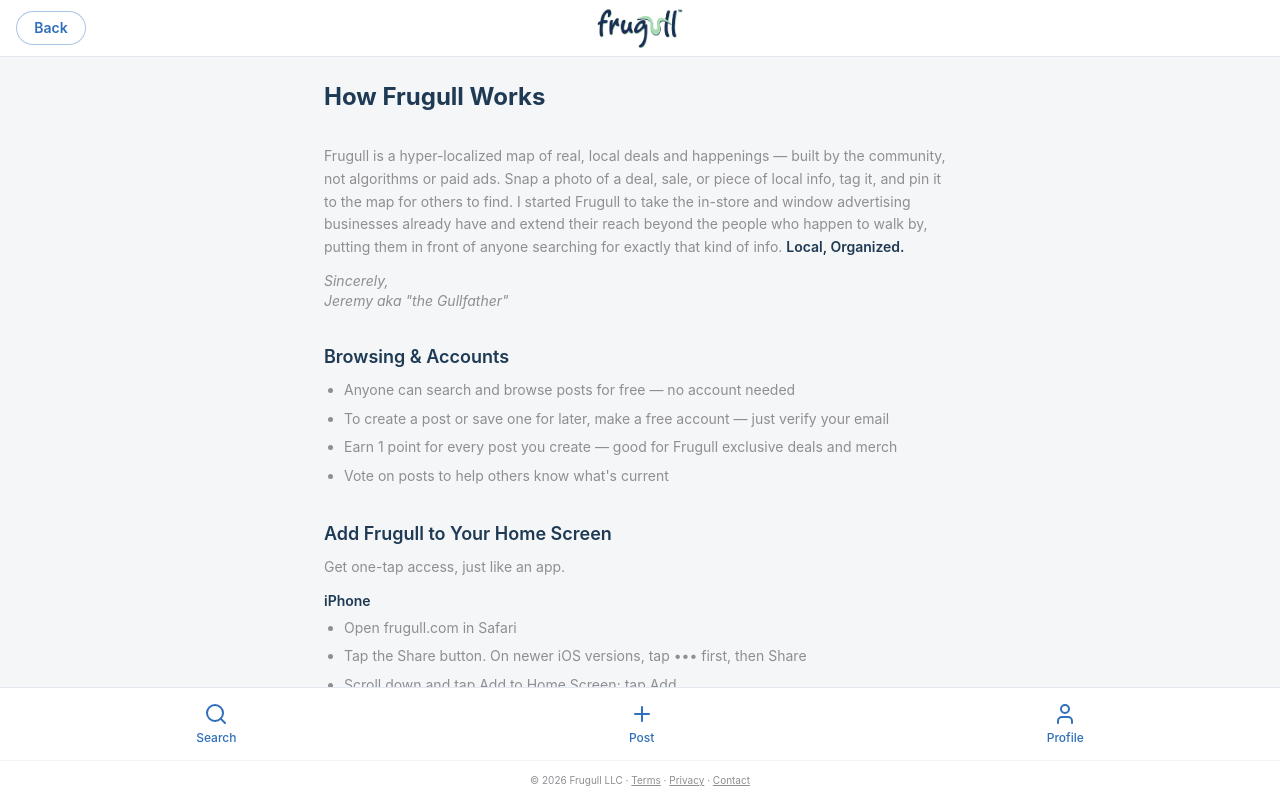
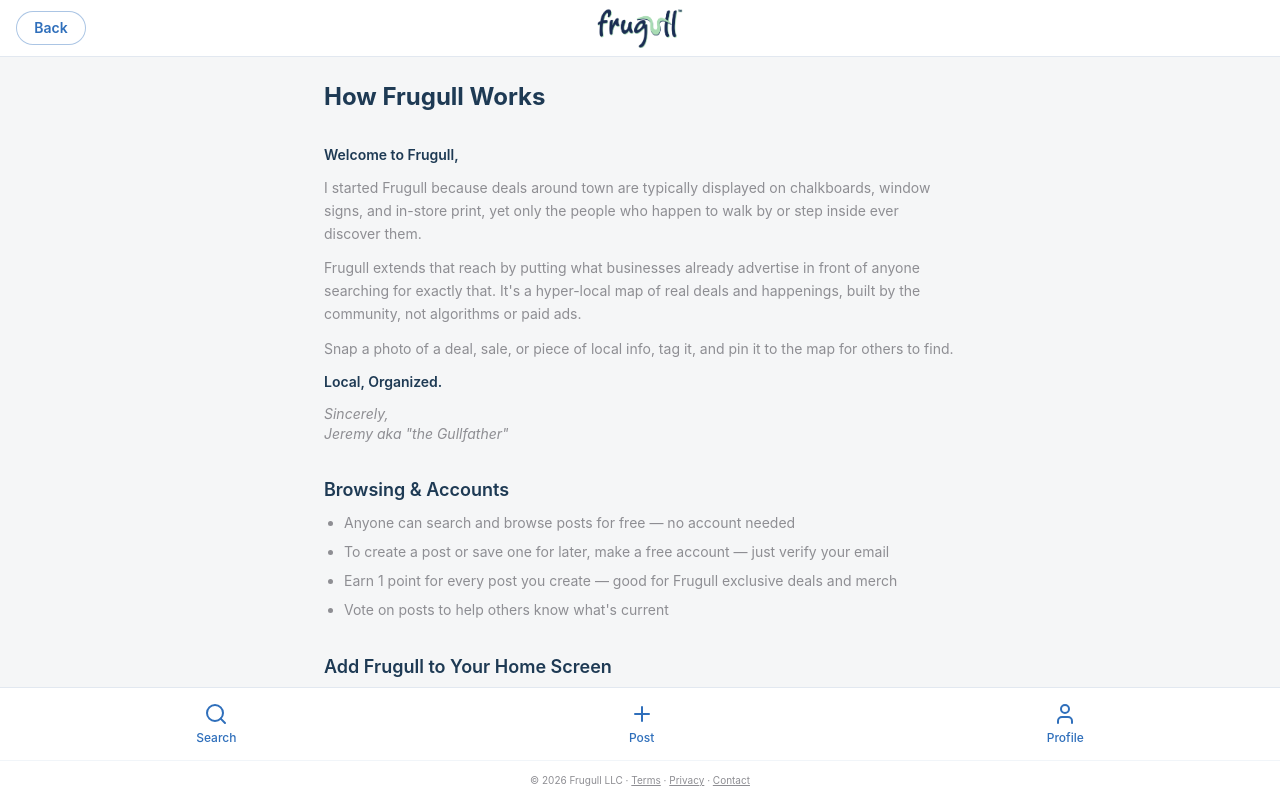
Before and after one commit to j76m/frugull-frontend, a React (Vite) app: page /how-it-works in a window 1280 px wide. Shown: the top 799 px of the page. Built offline with nearby package versions, Linux system fonts and the light colour scheme; no server answers.

Commit message:
Update How It Works intro copy

```diff
--- a/src/pages/HowItWorks.jsx
+++ b/src/pages/HowItWorks.jsx
@@ -15,15 +15,24 @@ export default function HowItWorks() {
         </div>
 
         <section>
+          <p className="text-brand-navy text-sm font-semibold mb-3">
+            Welcome to Frugull,
+          </p>
           <p className="text-brand-gray text-sm leading-relaxed mb-3">
-            Frugull is a hyper-localized map of real, local deals and happenings — built by
-            the community, not algorithms or paid ads. Snap a photo of a deal, sale, or piece
-            of local info, tag it, and pin it to the map for others to find. I started
-            Frugull to take the in-store and window advertising businesses already have and
-            extend their reach beyond the people who happen to walk by, putting them in front of
-            anyone searching for exactly that kind of info.{' '}
-            <span className="font-semibold text-brand-navy">Local, Organized.</span>
+            I started Frugull because deals around town are typically displayed on chalkboards,
+            window signs, and in-store print, yet only the people who happen to walk by or step
+            inside ever discover them.
           </p>
+          <p className="text-brand-gray text-sm leading-relaxed mb-3">
+            Frugull extends that reach by putting what businesses already advertise in front of
+            anyone searching for exactly that. It's a hyper-local map of real deals and
+            happenings, built by the community, not algorithms or paid ads.
+          </p>
+          <p className="text-brand-gray text-sm leading-relaxed mb-3">
+            Snap a photo of a deal, sale, or piece of local info, tag it, and pin it to the map
+            for others to find.
+          </p>
+          <p className="font-semibold text-brand-navy text-sm mb-3">Local, Organized.</p>
           <p className="text-brand-gray text-sm italic">
             Sincerely,
             <br />
```
